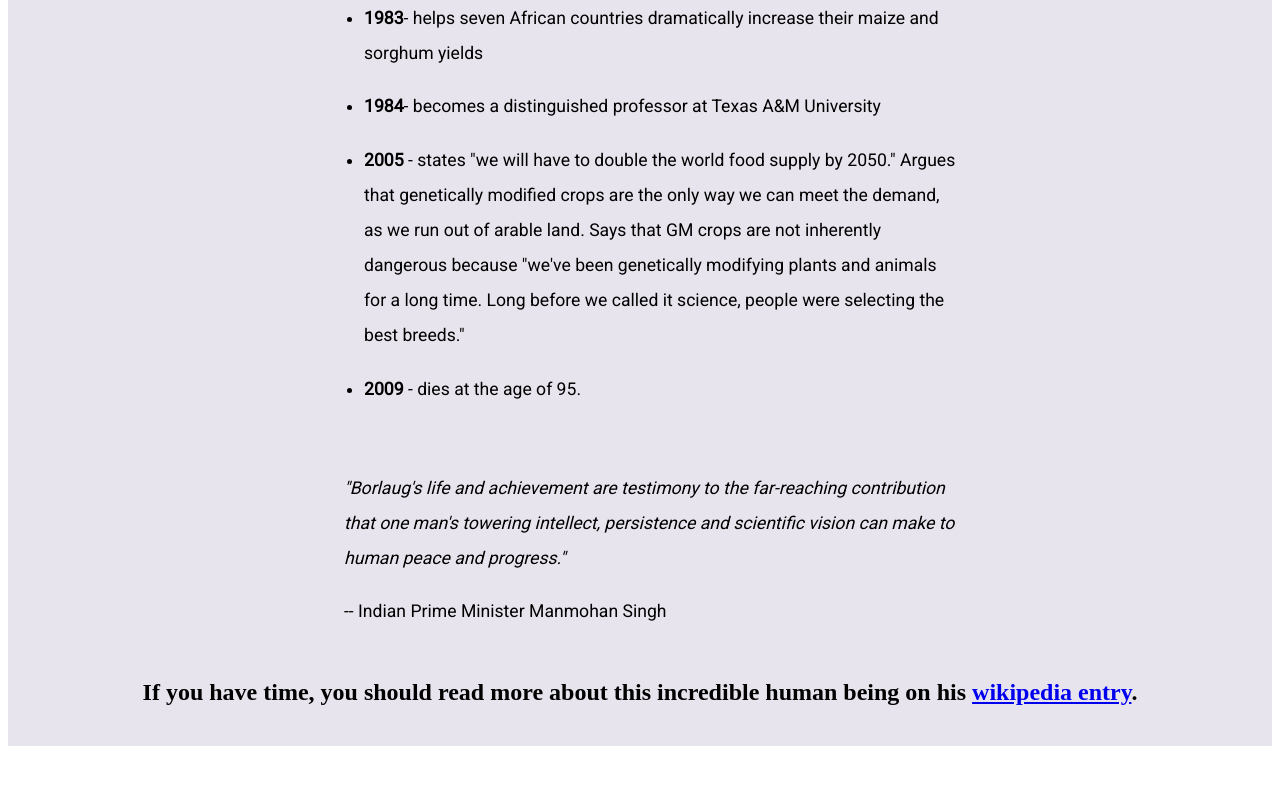
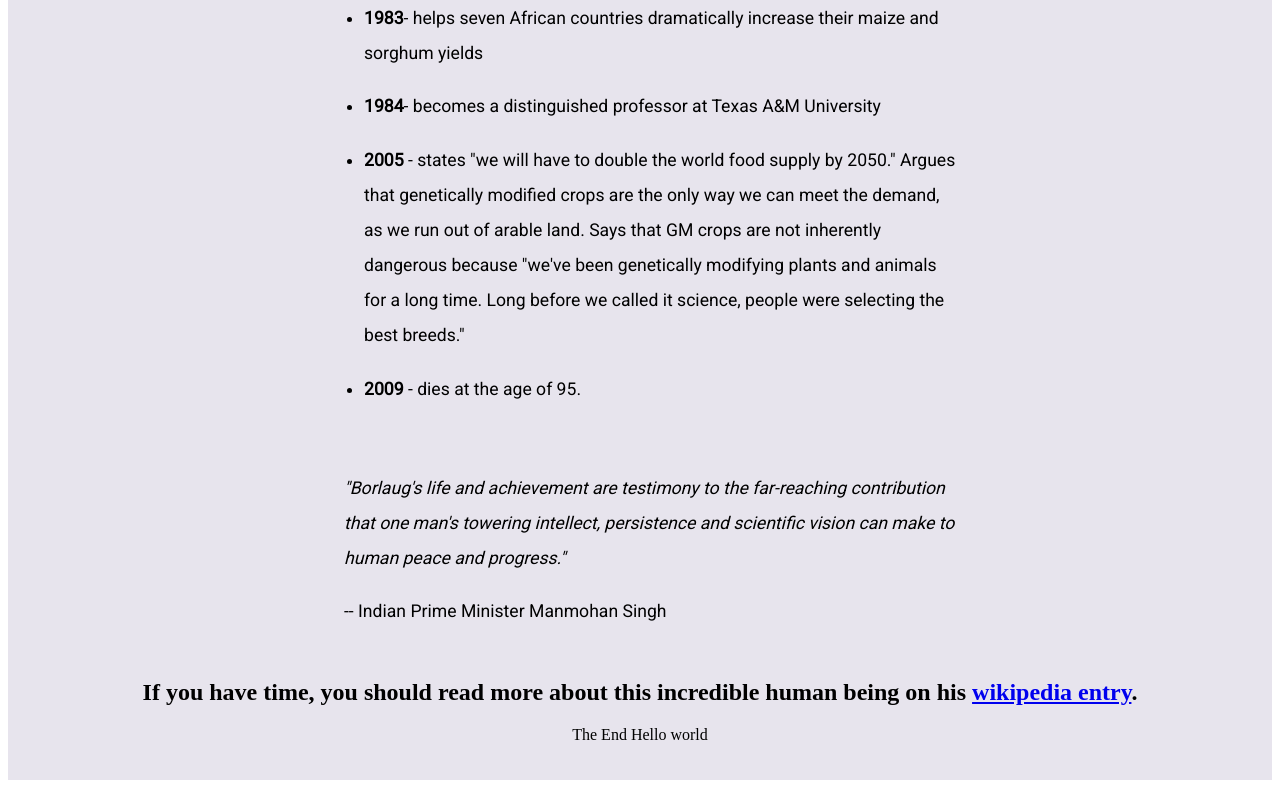
Before and after one commit to Abhi7254/Tribute-Page.github.io, a plain HTML site: page index.html in a window 1280 px wide. Shown: the part 2333-3133 px from the top of the page. Before the commit the page ends 3099 px from the top, so only its background shows below. Drawn offline with Linux system fonts and the light colour scheme.

Commit message:
Update index.html

```diff
--- a/index.html
+++ b/index.html
@@ -80,6 +80,7 @@
         <div class="footer">
             <h2>If you have time, you should read more about this incredible human being on his <a
                     href="https://en.wikipedia.org/wiki/Norman_Borlaug">wikipedia entry</a>.</h2>
+                    <p>The End Hello world</p>
         </div>
     </div>
 </body>
```
